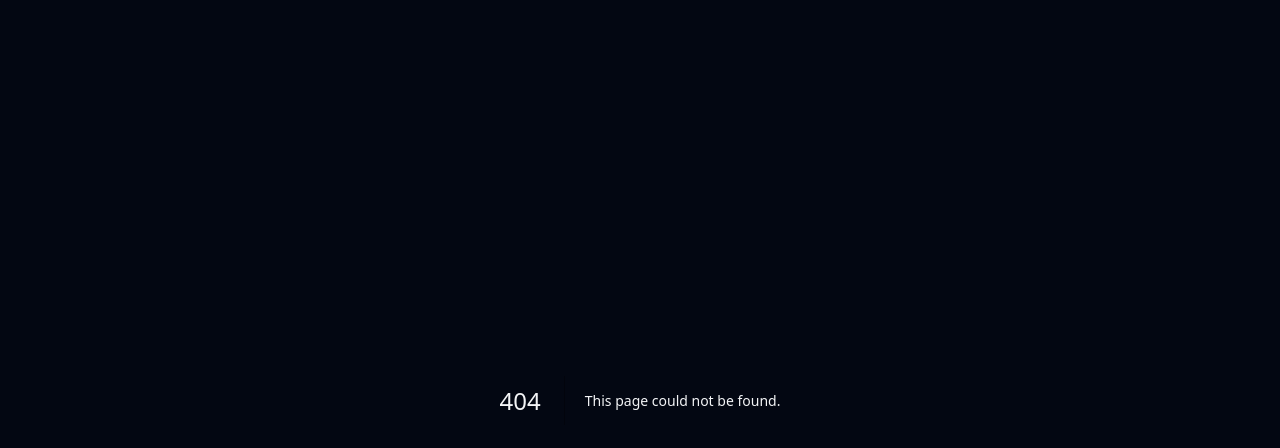
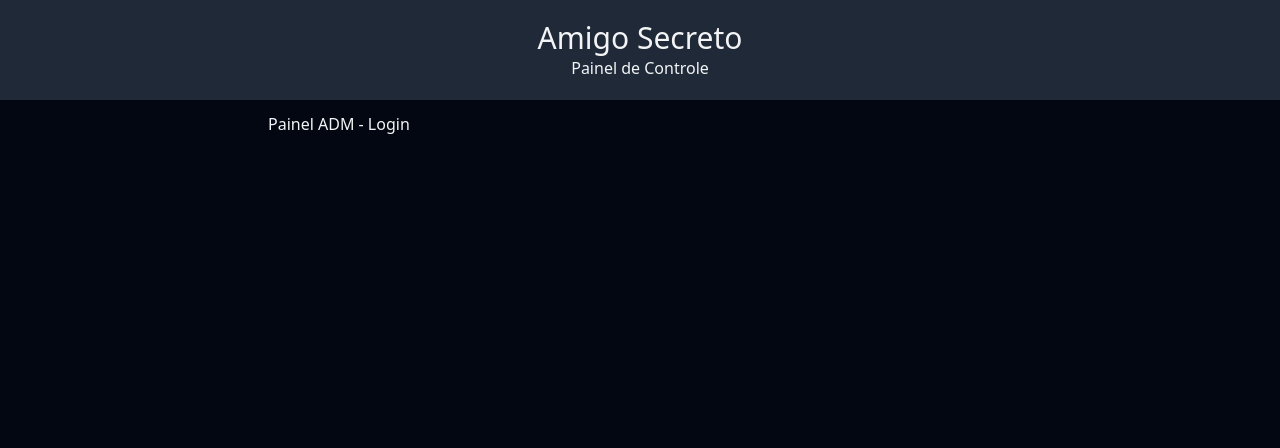
Before and after one commit to Rafaeldev1982/as-frontend, a Next.js app: page /admin/login in a window 1280 px wide. Before the commit this address had no page. Shown: the top 448 px of the page. Built offline with nearby package versions, Linux system fonts and the light colour scheme.

Commit message:
Criando o Layout-Geral

```diff
--- /dev/null
+++ b/src/app/admin/layout.tsx
@@ -0,0 +1,22 @@
+import { Metadata } from "next";
+import { ReactNode } from "react";
+
+export const metadata: Metadata = {
+    title: 'Amigo Secreto - Admin'
+}
+
+type Props = { children: ReactNode }
+
+const Layout = ({ children }: Props) => {
+    return (
+        <div>
+            <header className="bg-gray-800 text-center py-5">
+                <h3 className="text-3xl">Amigo Secreto</h3>
+                <h4 className="text-base">Painel de Controle</h4>
+            </header>
+            <main className="mx-auto w-full max-w-3xl p-3">{children}</main>
+        </div>
+    )
+}
+
+export default Layout;
--- /dev/null
+++ b/src/app/admin/login/page.tsx
@@ -0,0 +1,9 @@
+const Page = () => {
+    return (
+        <div>
+            Painel ADM - Login
+        </div>
+    );
+}
+
+export default Page;
--- /dev/null
+++ b/src/app/admin/page.tsx
@@ -0,0 +1,9 @@
+const Page = () => {
+    return (
+        <div>
+            Painel ADM
+        </div>
+    );
+}
+
+export default Page;
```
